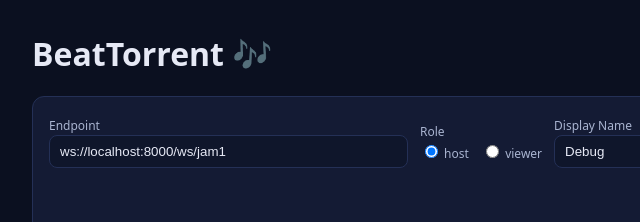
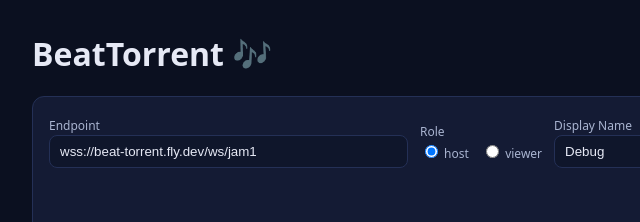
Before and after one commit to danieljcohen/beat-torrent, a plain HTML site: page static/index.html in a window 1280 px wide. Shown: the top 222 px of the page, 148-788 px from the left. Drawn offline with nearby package versions, Linux system fonts and the light colour scheme.

Commit message:
endpoint to fly

```diff
--- a/static/index.html
+++ b/static/index.html
@@ -109,7 +109,7 @@
             <input
               id="wsUrl"
               type="text"
-              value="ws://localhost:8000/ws/jam1"
+              value="wss://beat-torrent.fly.dev/ws/jam1"
               size="40" />
           </div>
           <div>
```
